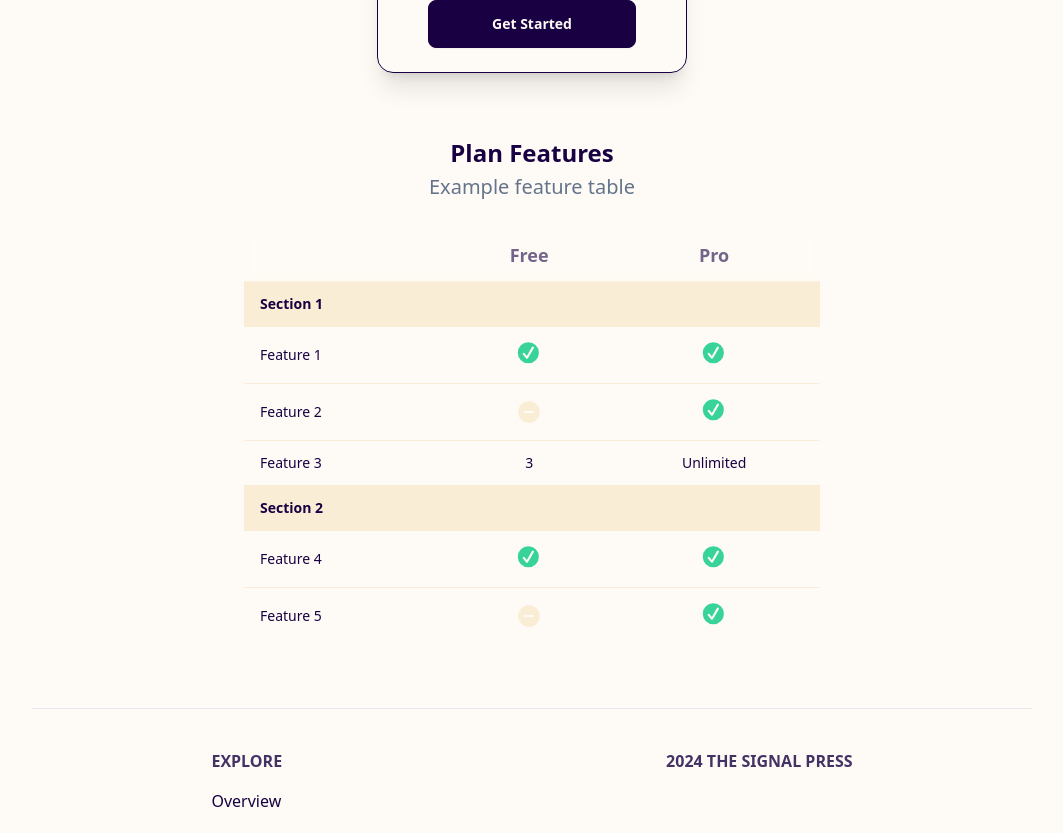
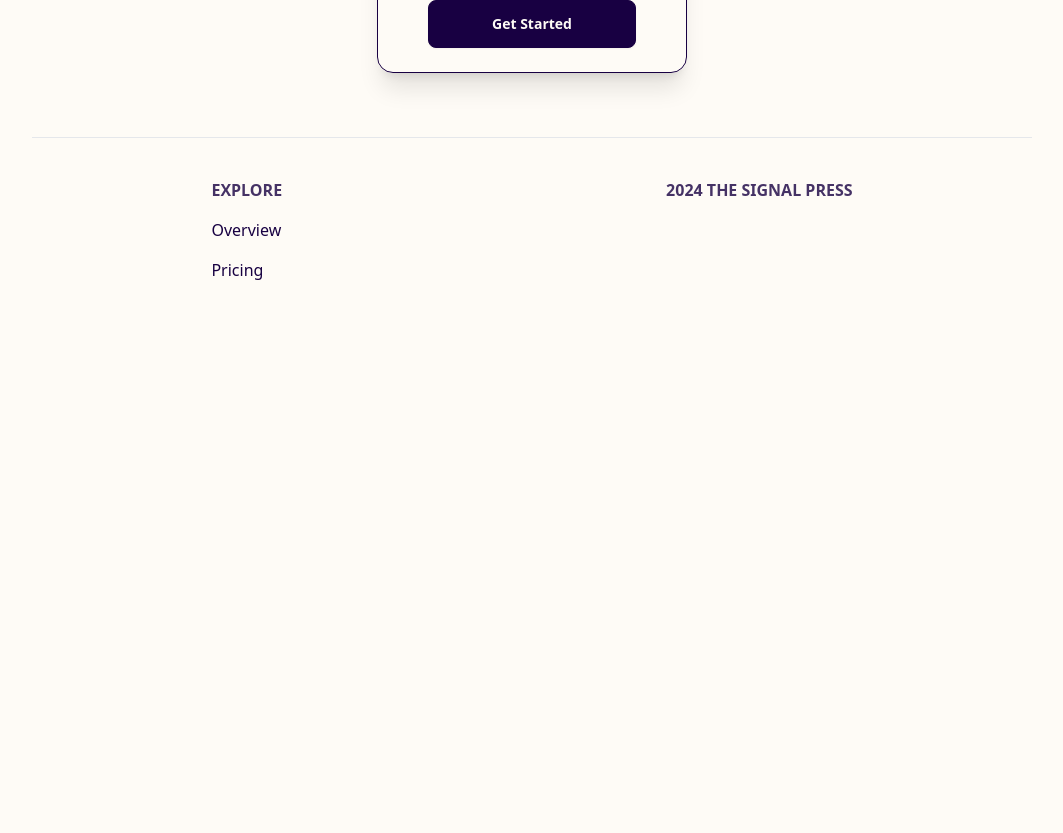
Before and after one commit to FaisalAbid/learnbyai, a SvelteKit app: page /pricing in a window 1280 px wide. Shown: the part 560-1393 px from the top of the page, without its empty margins (108-1171 px from the left). After the commit the page ends 886 px from the top, so only its background shows below. Built offline with nearby package versions, Linux system fonts and the light colour scheme.

Commit message:
Remove plan features section from pricing page

```diff
--- a/src/routes/(marketing)/pricing/+page.svelte
+++ b/src/routes/(marketing)/pricing/+page.svelte
@@ -88,75 +88,5 @@
         </symbol>
       </defs>
     </svg>
-
-    <h1 class="text-2xl font-bold text-center mt-16">Plan Features</h1>
-    <h2 class="text-xl text-center text-slate-500 mt-1 pb-3">
-      Example feature table
-    </h2>
-
-    <div class="overflow-visible mx-auto max-w-xl mt-4">
-      <table class="table">
-        <thead
-          class="text-lg sticky top-0 bg-base-100 bg-opacity-50 z-10 backdrop-blur"
-        >
-          <tr>
-            <th></th>
-            <th class="text-center">Free</th>
-            <th class="text-center">Pro</th>
-          </tr>
-        </thead>
-        <tbody>
-          {#each planFeatures as feature}
-            {#if feature.header}
-              <tr class="bg-base-200 font-bold">
-                <td colspan="3">{feature.name} </td>
-              </tr>
-            {:else}
-              <tr class="relative">
-                <td>{feature.name} </td>
-                <td class="text-center">
-                  {#if feature.freeString}
-                    {feature.freeString}
-                  {:else if feature.freeIncluded}
-                    <svg
-                      xmlns="http://www.w3.org/2000/svg"
-                      class="w-8 h-8 ml-2 inline text-success"
-                    >
-                      <use href="#checkcircle" />
-                    </svg>
-                  {:else}
-                    <svg
-                      xmlns="http://www.w3.org/2000/svg"
-                      class="w-[26px] h-[26px] inline text-base-200"
-                    >
-                      <use href="#nocircle" />
-                    </svg>
-                  {/if}
-                </td>
-                <td class="text-center">
-                  {#if feature.proString}
-                    {feature.proString}
-                  {:else if feature.proIncluded}
-                    <svg
-                      xmlns="http://www.w3.org/2000/svg"
-                      class="w-8 h-8 ml-2 inline text-success"
-                    >
-                      <use href="#checkcircle" />
-                    </svg>
-                  {:else}
-                    <svg
-                      xmlns="http://www.w3.org/2000/svg"
-                      class="w-[26px] h-[26px] inline text-base-200"
-                    >
-                      <use href="#nocircle" />
-                    </svg>
-                  {/if}
-                </td>
-              </tr>
-            {/if}
-          {/each}
-        </tbody>
-      </table>
-    </div>
   </div>
 </div>
```
